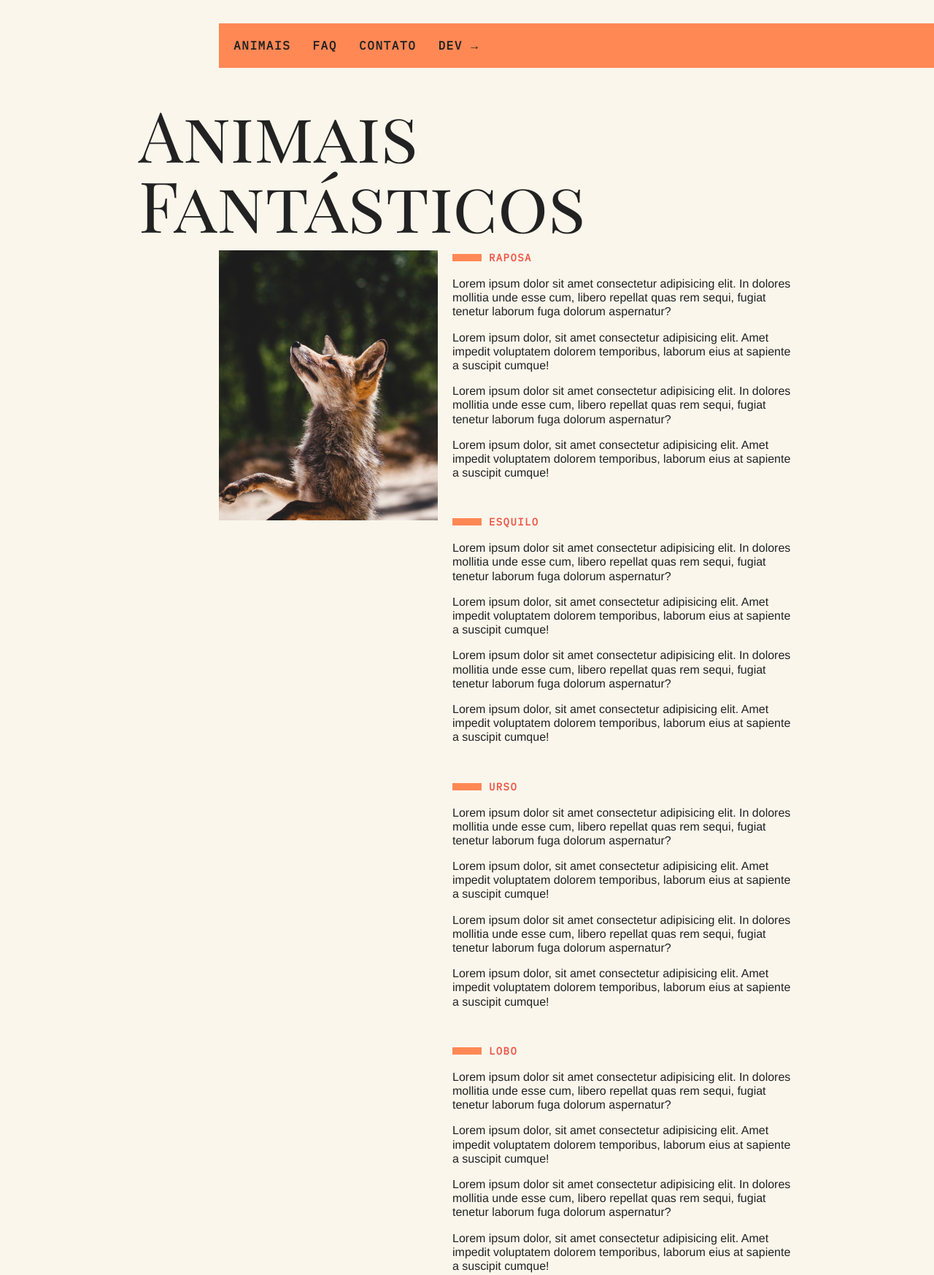
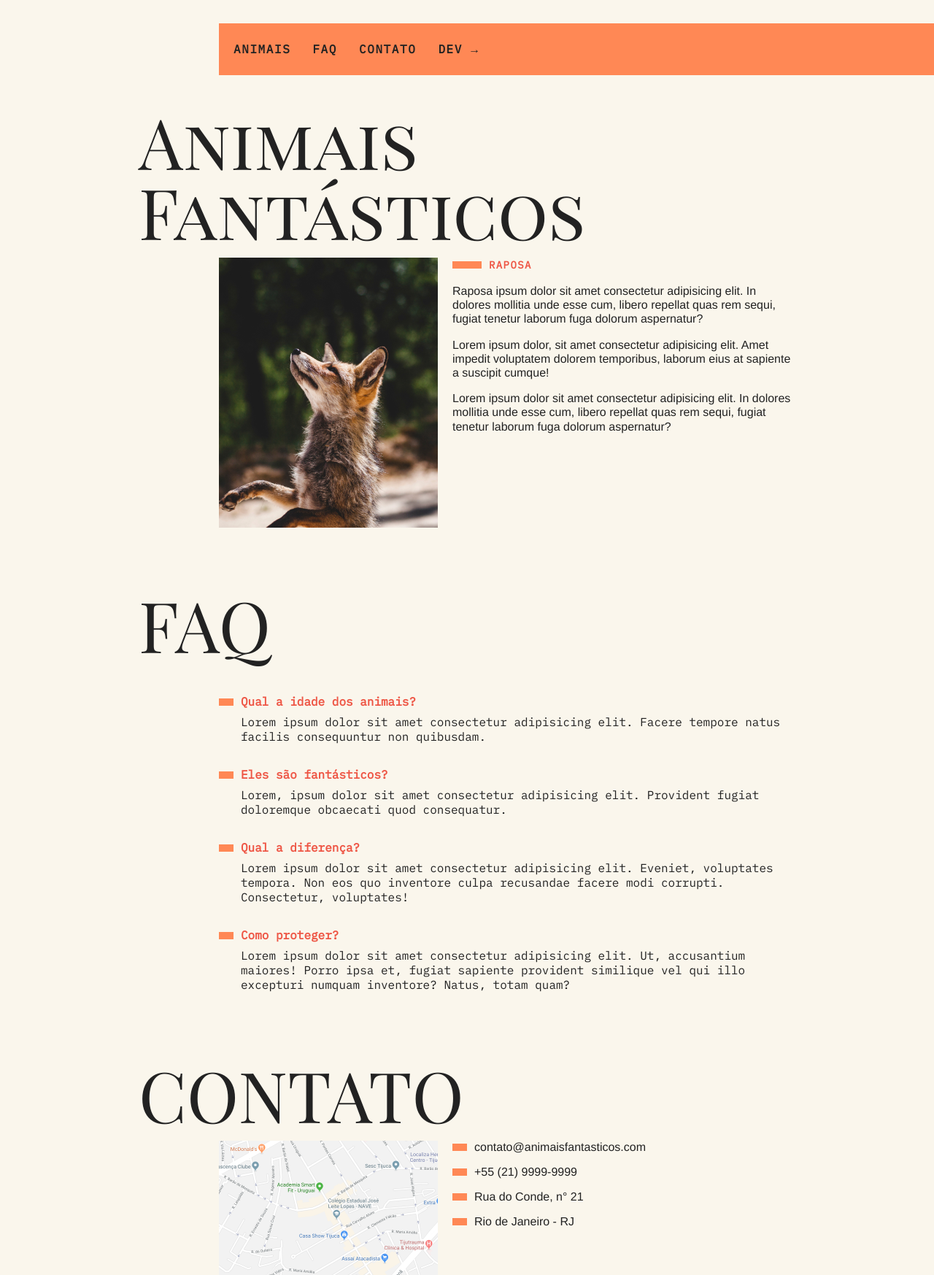
Before and after one commit to Rodrigo-Avlis/animais-fantasticos, a plain HTML site: page public/index.html in a window 1280 px wide. Shown: the top 1747 px of the page at 73% size. Drawn offline with Linux system fonts and the light colour scheme.

Commit message:
adding javascript fantastic-animals

```diff
--- a/public/assets/css/global/header.css
+++ b/public/assets/css/global/header.css
@@ -10,6 +10,6 @@
 }
 .menu li a {
   display: block;
-  padding: 10px;
+  padding: 15px 10px;
   margin-right: 10px;
 }
--- a/public/assets/css/home/animais.css
+++ b/public/assets/css/home/animais.css
@@ -9,6 +9,9 @@
   overflow-y: scroll;
   grid-column: 2;
 }
+.animais-lista li {
+  cursor: pointer;
+}
 .animais-lista::-webkit-scrollbar {
   width: 10px;
 }
@@ -18,3 +21,23 @@
 .animais-descricoes section {
   margin-bottom: 3rem;
 }
+
+.js .js-tabcontent section {
+  display: none;
+}
+
+.js .js-tabcontent section.ativo {
+  display: block;
+  animation: show 0.5s forwards;
+}
+
+@keyframes show {
+  from {
+    opacity: 0;
+    transform: translate3d(-30px, 0, 0);
+  }
+  to {
+    opacity: 1;
+    transform: translate3d(0, 0, 0);
+  }
+}
--- a/public/assets/js/script.js
+++ b/public/assets/js/script.js
@@ -0,0 +1,18 @@
+const tabmenu = document.querySelectorAll(".js-tabmenu li");
+const tabcontent = document.querySelectorAll(".js-tabcontent section");
+if (tabmenu.length && tabcontent.length) {
+  tabcontent[0].classList.add("ativo");
+
+  function activeTab(index) {
+    tabcontent.forEach((section) => {
+      section.classList.remove("ativo");
+    });
+    tabcontent[index].classList.add("ativo");
+  }
+
+  tabmenu.forEach((item, index) => {
+    item.addEventListener("click", () => {
+      activeTab(index);
+    });
+  });
+}
--- a/public/index.html
+++ b/public/index.html
@@ -12,6 +12,7 @@
 
   <link rel="preload" href="./assets/css/style.css" as="style" />
   <link rel="preload" href="./assets/js/script.js" as="script" />
+  <script>document.documentElement.className += " js";</script>
   <link rel="stylesheet" href="./assets/css/style.css">
 
   <title>Animais Fantásticos</title>
@@ -23,12 +24,12 @@
       <li><a href="#animais">Animais</a></li>
       <li><a href="#faq">Faq</a></li>
       <li><a href="#contato">Contato</a></li>
-      <li><a href="#https://www.origamid.com/">Dev →</a></li>
+      <li><a href="https://www.origamid.com/">Dev →</a></li>
     </ul>
   </nav>
   <section class="grid-section animais" id="animais">
     <h1 class="titulo">Animais Fantásticos</h1>
-    <ul class="animais-lista cor-border">
+    <ul class="animais-lista cor-border js-tabmenu">
       <li><img src="/public/assets/img/imagem1.jpg" alt="raposa"></li>
       <li><img src="/public/assets/img/imagem2.jpg" alt="esquilo"></li>
       <li><img src="/public/assets/img/imagem3.jpg" alt="urso"></li>
@@ -36,45 +37,39 @@
       <li><img src="/public/assets/img/imagem5.jpg" alt="macaco"></li>
       <li><img src="/public/assets/img/imagem6.jpg" alt="leao"></li>
     </ul>
-    <div class="animais-descricoes">
+    <div class="animais-descricoes js-tabcontent">
       <section>
         <h2>Raposa</h2>
-        <p>Lorem ipsum dolor sit amet consectetur adipisicing elit. In dolores mollitia unde esse cum, libero repellat quas rem sequi, fugiat tenetur laborum fuga dolorum aspernatur?</p>
+        <p>Raposa ipsum dolor sit amet consectetur adipisicing elit. In dolores mollitia unde esse cum, libero repellat quas rem sequi, fugiat tenetur laborum fuga dolorum aspernatur?</p>
         <p>Lorem ipsum dolor, sit amet consectetur adipisicing elit. Amet impedit voluptatem dolorem temporibus, laborum eius at sapiente a suscipit cumque!</p>
         <p>Lorem ipsum dolor sit amet consectetur adipisicing elit. In dolores mollitia unde esse cum, libero repellat quas rem sequi, fugiat tenetur laborum fuga dolorum aspernatur?</p>
-        <p>Lorem ipsum dolor, sit amet consectetur adipisicing elit. Amet impedit voluptatem dolorem temporibus, laborum eius at sapiente a suscipit cumque!</p>
       </section>
       <section>
         <h2>Esquilo</h2>
-        <p>Lorem ipsum dolor sit amet consectetur adipisicing elit. In dolores mollitia unde esse cum, libero repellat quas rem sequi, fugiat tenetur laborum fuga dolorum aspernatur?</p>
+        <p>Esquilo ipsum dolor sit amet consectetur adipisicing elit. In dolores mollitia unde esse cum, libero repellat quas rem sequi, fugiat tenetur laborum fuga dolorum aspernatur?</p>
         <p>Lorem ipsum dolor, sit amet consectetur adipisicing elit. Amet impedit voluptatem dolorem temporibus, laborum eius at sapiente a suscipit cumque!</p>
         <p>Lorem ipsum dolor sit amet consectetur adipisicing elit. In dolores mollitia unde esse cum, libero repellat quas rem sequi, fugiat tenetur laborum fuga dolorum aspernatur?</p>
         <p>Lorem ipsum dolor, sit amet consectetur adipisicing elit. Amet impedit voluptatem dolorem temporibus, laborum eius at sapiente a suscipit cumque!</p>
       </section>
       <section>
         <h2>Urso</h2>
-        <p>Lorem ipsum dolor sit amet consectetur adipisicing elit. In dolores mollitia unde esse cum, libero repellat quas rem sequi, fugiat tenetur laborum fuga dolorum aspernatur?</p>
-        <p>Lorem ipsum dolor, sit amet consectetur adipisicing elit. Amet impedit voluptatem dolorem temporibus, laborum eius at sapiente a suscipit cumque!</p>
-        <p>Lorem ipsum dolor sit amet consectetur adipisicing elit. In dolores mollitia unde esse cum, libero repellat quas rem sequi, fugiat tenetur laborum fuga dolorum aspernatur?</p>
+        <p>Urso ipsum dolor sit amet consectetur adipisicing elit. In dolores mollitia unde esse cum, libero repellat quas rem sequi, fugiat tenetur laborum fuga dolorum aspernatur?</p>
         <p>Lorem ipsum dolor, sit amet consectetur adipisicing elit. Amet impedit voluptatem dolorem temporibus, laborum eius at sapiente a suscipit cumque!</p>
       </section>
       <section>
         <h2>Lobo</h2>
-        <p>Lorem ipsum dolor sit amet consectetur adipisicing elit. In dolores mollitia unde esse cum, libero repellat quas rem sequi, fugiat tenetur laborum fuga dolorum aspernatur?</p>
+        <p>Lobo ipsum dolor sit amet consectetur adipisicing elit. In dolores mollitia unde esse cum, libero repellat quas rem sequi, fugiat tenetur laborum fuga dolorum aspernatur?</p>
         <p>Lorem ipsum dolor, sit amet consectetur adipisicing elit. Amet impedit voluptatem dolorem temporibus, laborum eius at sapiente a suscipit cumque!</p>
         <p>Lorem ipsum dolor sit amet consectetur adipisicing elit. In dolores mollitia unde esse cum, libero repellat quas rem sequi, fugiat tenetur laborum fuga dolorum aspernatur?</p>
-        <p>Lorem ipsum dolor, sit amet consectetur adipisicing elit. Amet impedit voluptatem dolorem temporibus, laborum eius at sapiente a suscipit cumque!</p>
       </section>
       <section>
         <h2>Macaco</h2>
-        <p>Lorem ipsum dolor sit amet consectetur adipisicing elit. In dolores mollitia unde esse cum, libero repellat quas rem sequi, fugiat tenetur laborum fuga dolorum aspernatur?</p>
-        <p>Lorem ipsum dolor, sit amet consectetur adipisicing elit. Amet impedit voluptatem dolorem temporibus, laborum eius at sapiente a suscipit cumque!</p>
-        <p>Lorem ipsum dolor sit amet consectetur adipisicing elit. In dolores mollitia unde esse cum, libero repellat quas rem sequi, fugiat tenetur laborum fuga dolorum aspernatur?</p>
+        <p>Macaco ipsum dolor sit amet consectetur adipisicing elit. In dolores mollitia unde esse cum, libero repellat quas rem sequi, fugiat tenetur laborum fuga dolorum aspernatur?</p>
         <p>Lorem ipsum dolor, sit amet consectetur adipisicing elit. Amet impedit voluptatem dolorem temporibus, laborum eius at sapiente a suscipit cumque!</p>
       </section>
       <section>
         <h2>Leão</h2>
-        <p>Lorem ipsum dolor sit amet consectetur adipisicing elit. In dolores mollitia unde esse cum, libero repellat quas rem sequi, fugiat tenetur laborum fuga dolorum aspernatur?</p>
+        <p>Leão ipsum dolor sit amet consectetur adipisicing elit. In dolores mollitia unde esse cum, libero repellat quas rem sequi, fugiat tenetur laborum fuga dolorum aspernatur?</p>
         <p>Lorem ipsum dolor, sit amet consectetur adipisicing elit. Amet impedit voluptatem dolorem temporibus, laborum eius at sapiente a suscipit cumque!</p>
         <p>Lorem ipsum dolor sit amet consectetur adipisicing elit. In dolores mollitia unde esse cum, libero repellat quas rem sequi, fugiat tenetur laborum fuga dolorum aspernatur?</p>
         <p>Lorem ipsum dolor, sit amet consectetur adipisicing elit. Amet impedit voluptatem dolorem temporibus, laborum eius at sapiente a suscipit cumque!</p>
```
